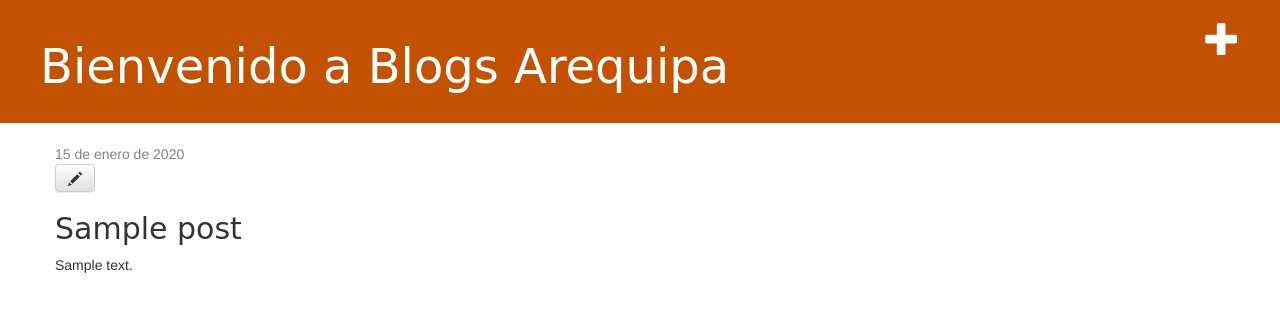
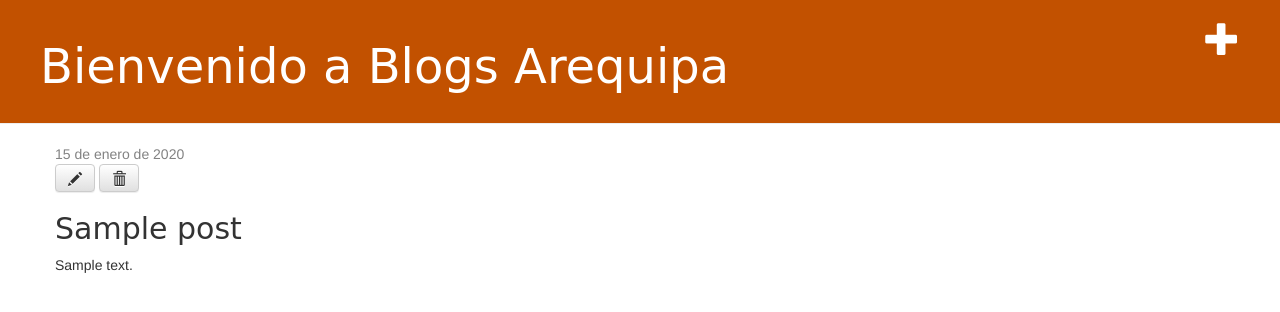
Before and after one commit to REPOSITORIOPW2/Lab05, a Django app: page /post/1/ in a window 1280 px wide. Shown: the top 312 px of the page. Run offline with Django 4.2, Linux system fonts and the light colour scheme; a user stored in the database is signed in; tables that the repository leaves empty hold one stand-in row (values such as "Sample post"); some libraries are stand-ins or nearby versions.

Commit message:
Se añadio un boton para eliminar un blog

```diff
--- a/proyecto/blog/templates/blog/post_detail.html
+++ b/proyecto/blog/templates/blog/post_detail.html
@@ -9,6 +9,7 @@
         {% endif %}
         {% if user.is_authenticated %}
             <a class="btn btn-default" href="{% url 'post_edit' pk=post.pk %}"><span class="glyphicon glyphicon-pencil"></span></a>
+            <a class="btn btn-default" href="{% url 'post_delete' pk=post.pk %}"><span class="glyphicon glyphicon-trash"></span></a>
         {% endif %}
         <h2>{{ post.title }}</h2>
         <p>{{ post.text|linebreaksbr }}</p>
```
